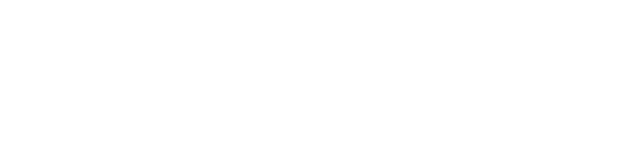
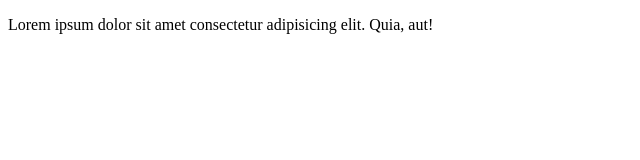
Before and after one commit to shakyhip/hoja-de-presentacion, a plain HTML site: page index.html in a window 1280 px wide. Shown: the whole page, without its empty margins (0-640 px from the left). Drawn offline with Linux system fonts and the light colour scheme.

Commit message:
Agregue un parrafo

```diff
--- a/index.html
+++ b/index.html
@@ -7,6 +7,6 @@
     <title>Document</title>
 </head>
 <body>
-
+    <p>Lorem ipsum dolor sit amet consectetur adipisicing elit. Quia, aut!</p>
 </body>
 </html>
```
